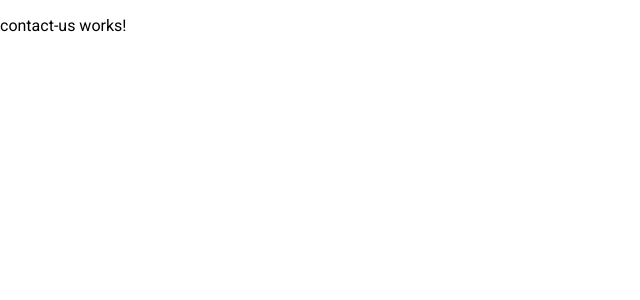
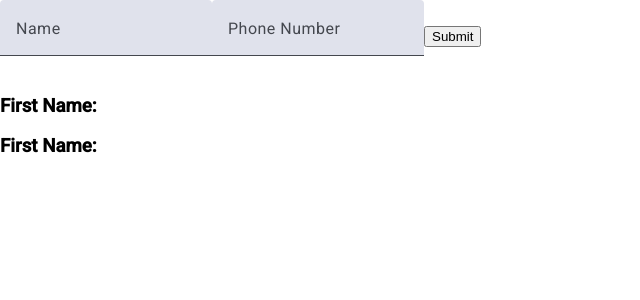
Before and after one commit to viswamac/Portfolio, an Angular app in the folder Portfolio_FE/: page /contact-us in a window 1280 px wide. Shown: the top 300 px of the page, without its empty margins (0-640 px from the left). Built offline with nearby package versions, Linux system fonts and the light colour scheme.

Commit message:
forms added

```diff
--- a/Portfolio_FE/src/app/app.config.ts
+++ b/Portfolio_FE/src/app/app.config.ts
@@ -6,5 +6,8 @@ import { provideClientHydration, withEventReplay } from '@angular/platform-brows
 import { provideHttpClient } from '@angular/common/http';
 
 export const appConfig: ApplicationConfig = {
-  providers: [provideZoneChangeDetection({ eventCoalescing: true }), provideRouter(routes), provideClientHydration(withEventReplay()), provideHttpClient()]
+  providers: [provideZoneChangeDetection({ eventCoalescing: true }),
+    provideRouter(routes),
+    provideClientHydration(withEventReplay()),
+    provideHttpClient()]
 };
--- a/Portfolio_FE/src/app/contact-us/contact-us.component.html
+++ b/Portfolio_FE/src/app/contact-us/contact-us.component.html
@@ -1 +1,17 @@
-<p>contact-us works!</p>
+<form [formGroup]="myForm" (ngSubmit)="onSubmit()">
+    <mat-form-field>
+        <mat-label>Name</mat-label>
+        <input matInput formControlName="name">
+      </mat-form-field>
+      <mat-form-field>
+        <mat-label>Phone Number</mat-label>
+        <input matInput formControlName="phoneNumber">
+      </mat-form-field>
+
+      <button mat-raised-button color="primary" type="submit" [disabled]="myForm.invalid">
+        Submit
+      </button>
+</form>
+
+<h3>First Name: {{ myForm.value.name }}</h3>
+<h3>First Name: {{ myForm.value.phoneNumber }}</h3>
--- a/Portfolio_FE/src/app/contact-us/contact-us.component.ts
+++ b/Portfolio_FE/src/app/contact-us/contact-us.component.ts
@@ -1,11 +1,31 @@
 import { Component } from '@angular/core';
+import {MatInputModule} from '@angular/material/input';
+import {MatFormFieldModule} from '@angular/material/form-field';
+import { FormGroup,FormBuilder,ReactiveFormsModule } from '@angular/forms';
 
 @Component({
   selector: 'app-contact-us',
-  imports: [],
+  imports: [MatFormFieldModule, MatInputModule, ReactiveFormsModule],
   templateUrl: './contact-us.component.html',
   styleUrl: './contact-us.component.css'
 })
 export class ContactUsComponent {
+  myForm: FormGroup;
 
+  constructor(private fb: FormBuilder) {
+    this.myForm = this.fb.group({
+      name: [''],
+      phoneNumber: ['']
+    });
+  }
+
+  onSubmit() {
+    if (this.myForm.valid) {
+      // Access the first name value from the form
+      console.log('Name:', this.myForm.value.name);
+      console.log('Phone:', this.myForm.value.phoneNumber);
+    } else {
+      console.log('Form is invalid');
+    }
+  }
 }
```
